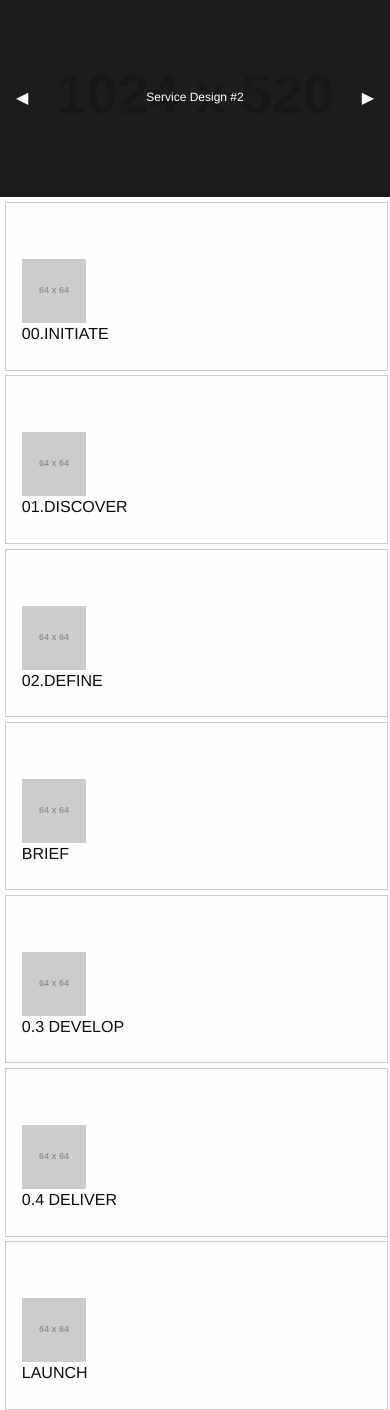
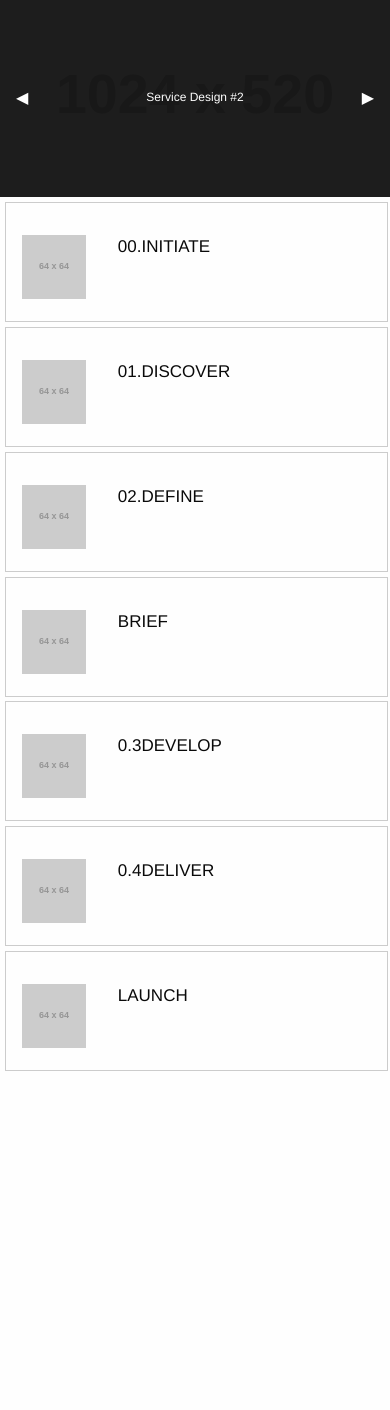
Before and after one commit to Perthz/sd-tcdc, a PHP site: page / in a window 390 px wide; the page is wider, and only the part inside the window is pictured. Shown: the part 143-1553 px from the top of that part. After the commit the page ends 1214 px from the top of that part, so only its background shows below. Run offline with PHP 8.4, Linux system fonts and the light colour scheme; grey boxes labelled with a size stand in for pictures from a placeholder-image service; some libraries are stand-ins or nearby versions.

Commit message:
mobile view

```diff
--- a/css/app.css
+++ b/css/app.css
@@ -52,15 +52,26 @@ padding-right: 0.15rem;
 }
 
 .sd-box {
-    padding-top: 3.5rem;
+    padding-top: 2rem;
     padding-left: 1rem;
     padding-bottom: 1rem;
     border: 1px solid #cccccc ;
     box-sizing: border-box;
+    height: auto;
+    min-height: 120px;
 }
 
 .sd-box h5 {
-  font-size: 1rem;
+  line-height: 1 rem;
+  font-size: 1.5 rem;
+}
+
+.sd-box img {
+    float: left;
+    max-width: 100%;
+    height: auto;
+    margin-right: 2rem;
+    margin-bottom: 1rem;
 }
 
 /*Target iPad Pro*/
@@ -74,4 +85,8 @@ and (max-device-width : 1366px) {
         .column, .columns {
     padding-top: 0.6rem;
         }
+
+
 }
+
+@media only screen
--- a/index.html
+++ b/index.html
@@ -98,14 +98,14 @@
       <div class="columns">
        <div class="sd-box">
         <img src="http://placehold.it/64x64">
-        <h5>0.3 DEVELOP</h5>
+        <h5>0.3DEVELOP</h5>
        </div>
       </div>
 
       <div class="columns">
        <div class="sd-box">
         <img src="http://placehold.it/64x64">
-        <h5>0.4 DELIVER</h5>
+        <h5>0.4DELIVER</h5>
        </div>
       </div>
 
```
